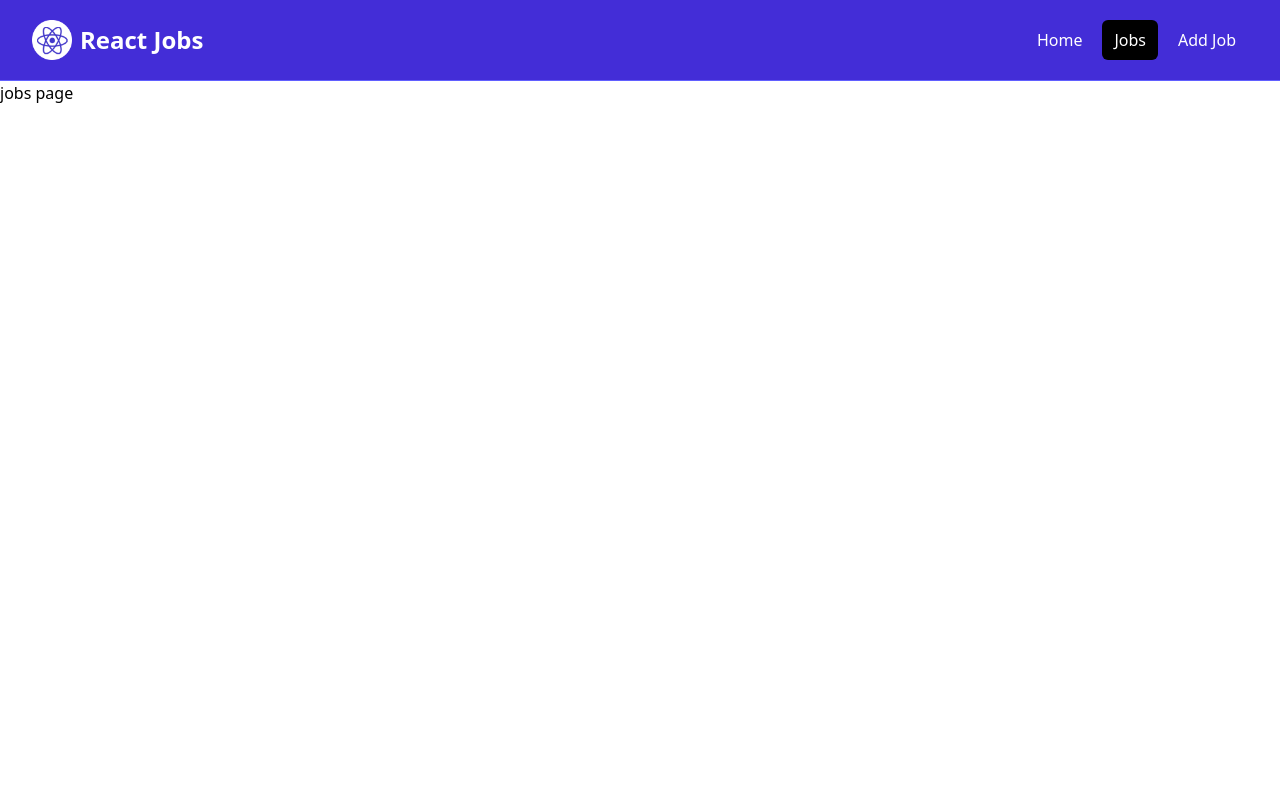
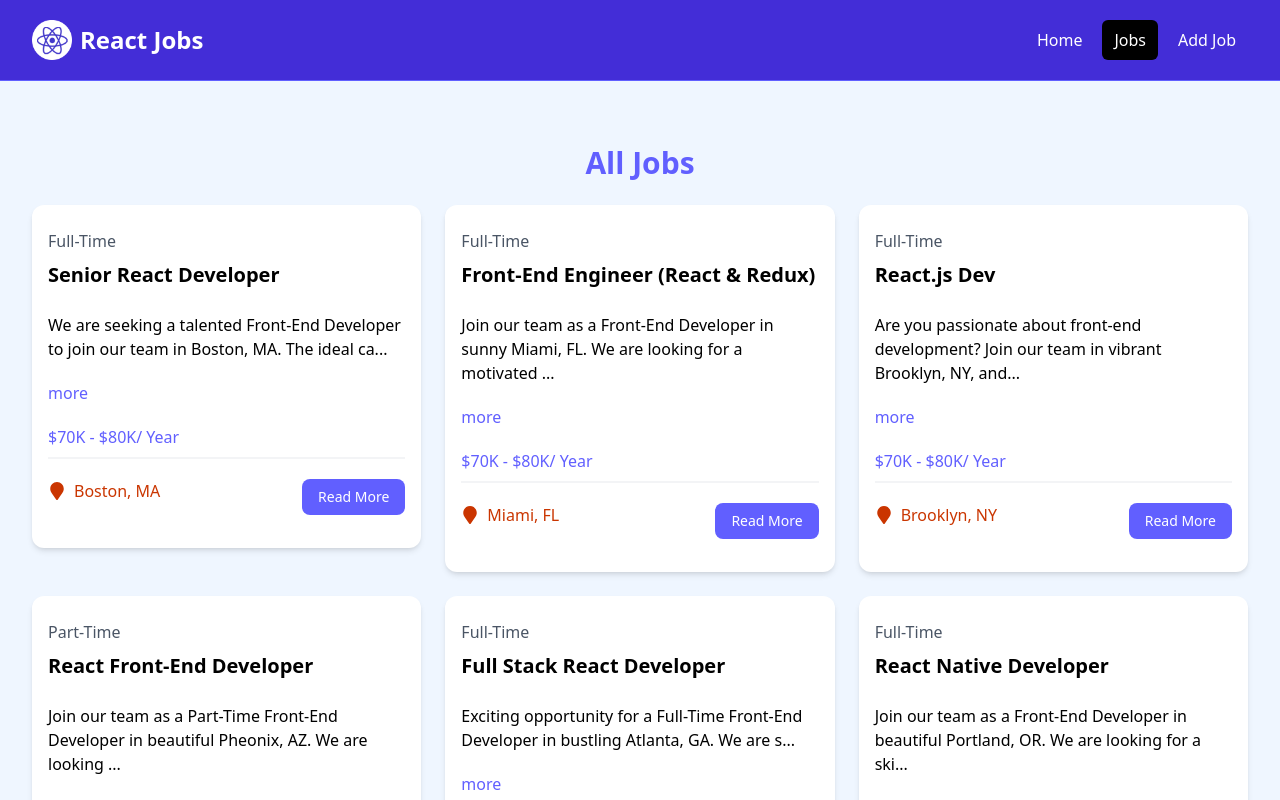
Before and after one commit to amngairola/job_api, a React (Vite) app: page /jobs in a window 1280 px wide. Shown: the top 800 px of the page. Built offline with nearby package versions, Linux system fonts and the light colour scheme; data requests are answered from the project's data file.

Commit message:
json-backend-setup

```diff
--- a/src/components/JobLisitng.jsx
+++ b/src/components/JobLisitng.jsx
@@ -1,19 +1,47 @@
+import { useState, useEffect } from "react";
+
 import React from "react";
-import jobs from "../jobs.json";
 import JobCard from "./JobCard";
-const JobLisitng = () => {
-  const recentJobs = jobs.slice(0, 3);
+import Spinner from "./Spinner";
+const JobLisitng = ({ isHome = false }) => {
+  const [jobs, setJobs] = useState([]);
+
+  const [loading, setLoading] = useState(true);
+
+  useEffect(() => {
+    const fetchJobs = async () => {
+      try {
+        const res = await fetch("http://localhost:3001/jobs");
+
+        const data = await res.json();
+        setJobs(data);
+      } catch (error) {
+        console.log("Error fetching jobs:", error);
+      } finally {
+        setLoading(false);
+      }
+    };
+    fetchJobs();
+  }, []);
+
   return (
     <section className="bg-blue-50 px-4 py-10">
       <div className="container-xl lg:container m-auto">
         <h2 className="text-3xl font-bold text-indigo-500 mb-6 text-center">
-          Browse Jobs
+          {isHome ? "Recent Jobs" : "All Jobs"}
         </h2>
-        <div className="grid grid-cols-1 md:grid-cols-3 gap-6">
-          {recentJobs.map((job) => (
-            <JobCard key={job.id} job={job} />
-          ))}
-        </div>
+
+        {loading ? (
+          <>
+            <Spinner loading={loading} />
+          </>
+        ) : (
+          <div className="grid grid-cols-1 md:grid-cols-3 gap-6">
+            {jobs.map((job) => (
+              <JobCard key={job.id} job={job} />
+            ))}
+          </div>
+        )}
       </div>
     </section>
   );
--- /dev/null
+++ b/src/components/Spinner.jsx
@@ -0,0 +1,21 @@
+import React from "react";
+import ClipLoader from "react-spinners/ClipLoader";
+
+const override = {
+  display: "block",
+  margin: "100px auto",
+};
+const Spinner = ({ loading }) => {
+  return (
+    <div className="flex justify-center items-center h-screen">
+      <ClipLoader
+        color="#6366f1"
+        loading={loading}
+        size={150}
+        // cssOverride={override}
+      />
+    </div>
+  );
+};
+
+export default Spinner;
--- a/src/jobs.json
+++ b/src/jobs.json
@@ -1,4 +1,5 @@
-[
+{
+  "jobs": [
     {
       "id": "1",
       "title": "Senior React Developer",
@@ -84,3 +85,4 @@
       }
     }
   ]
+}
--- a/src/pages/Home.jsx
+++ b/src/pages/Home.jsx
@@ -8,7 +8,7 @@ const Home = () => {
     <>
       <Hero />
       <HomeCards />
-      <JobLisitng />
+      <JobLisitng isHome={true} />
       <ViewAllJobs />
     </>
   );
--- a/src/pages/JobsPage.jsx
+++ b/src/pages/JobsPage.jsx
@@ -1,7 +1,12 @@
 import React from "react";
+import JobLisitng from "../components/JobLisitng";
 
 const JobsPage = () => {
-  return <div>jobs page</div>;
+  return (
+    <section className="bg-blue-50 px-4 py-6">
+      <JobLisitng />
+    </section>
+  );
 };
 
 export default JobsPage;
```
Also changed, not shown: package.json (+5 -2 lines), 1 other file (tests, documents, lock files or other folders). Lines whose indentation alone changed are shown as unchanged.
